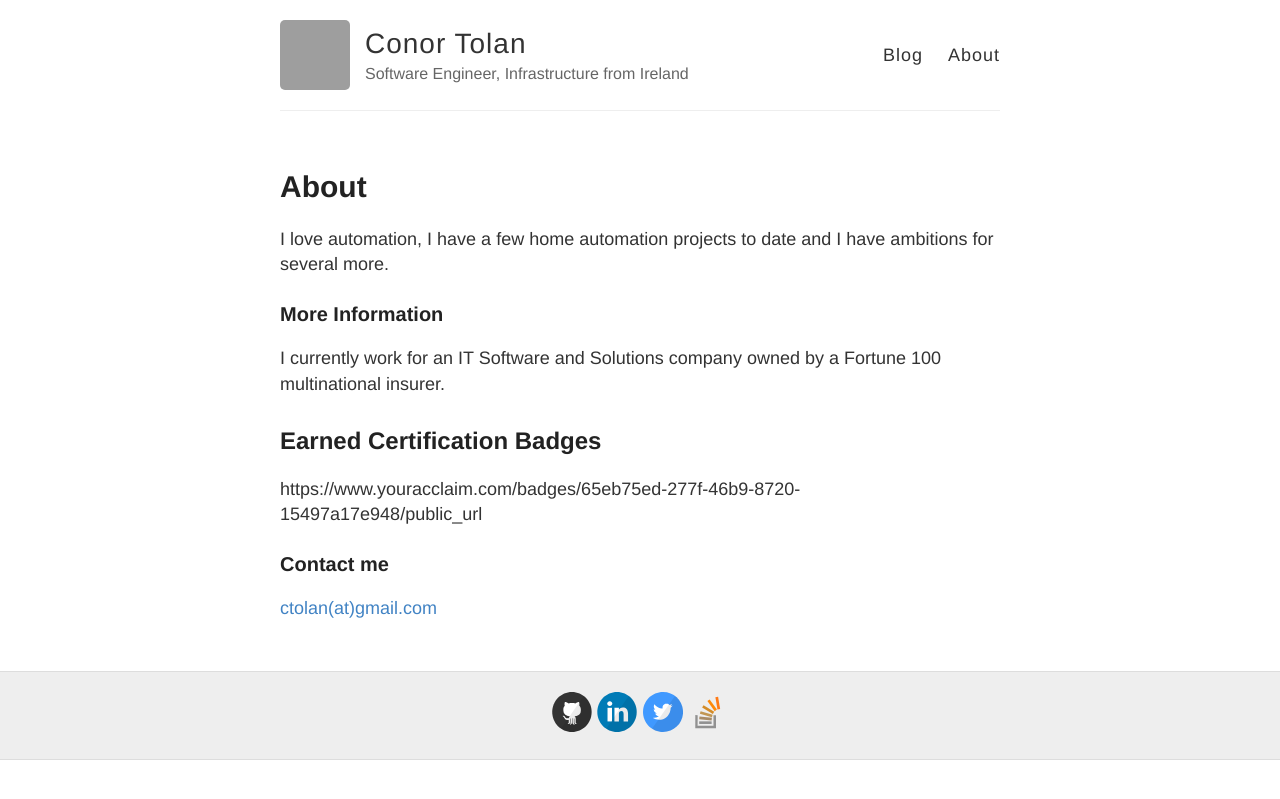
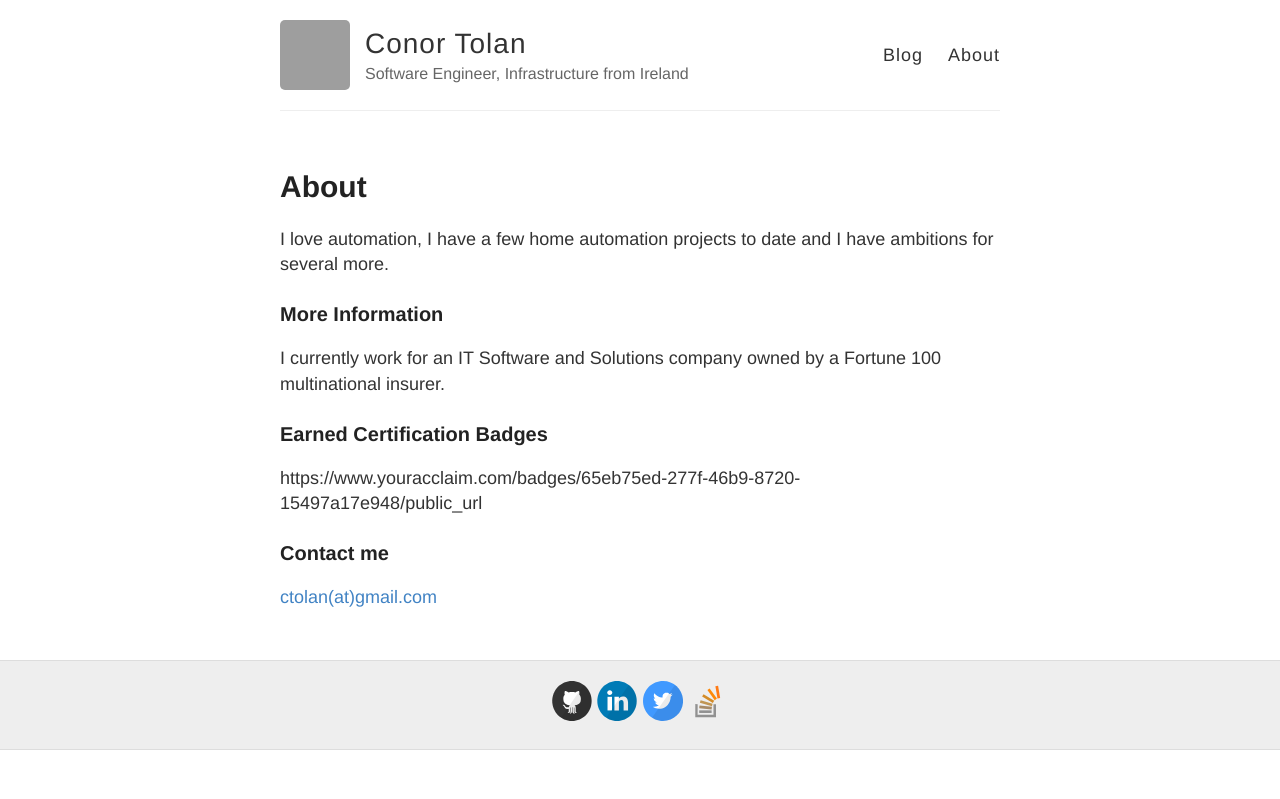
Before and after one commit to ctolan/ctolan.github.io, a Jekyll site: the page built from about.md, in a window 1280 px wide. Shown: the top 799 px of the page. Built offline with Jekyll 4.4.1, drawn with Linux system fonts in a browser that asks for light colours; grey boxes are pictures that could not be loaded.

```diff
--- a/about.md
+++ b/about.md
@@ -10,7 +10,7 @@ I love automation, I have a few home automation projects to date and I have ambi
 
 I currently work for an IT Software and Solutions company owned by a Fortune 100 multinational insurer.
 
-## Earned Certification Badges
+### Earned Certification Badges
 https://www.youracclaim.com/badges/65eb75ed-277f-46b9-8720-15497a17e948/public_url
 
 ### Contact me
```
